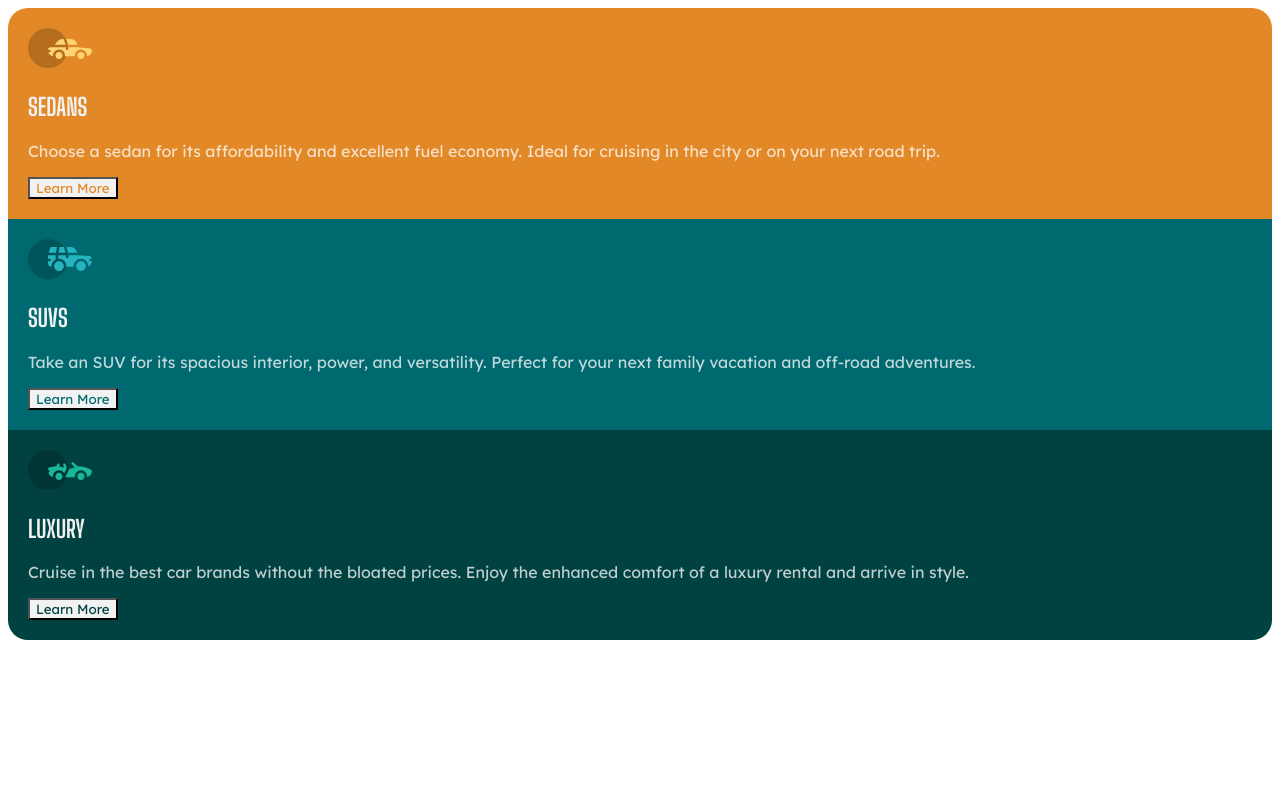
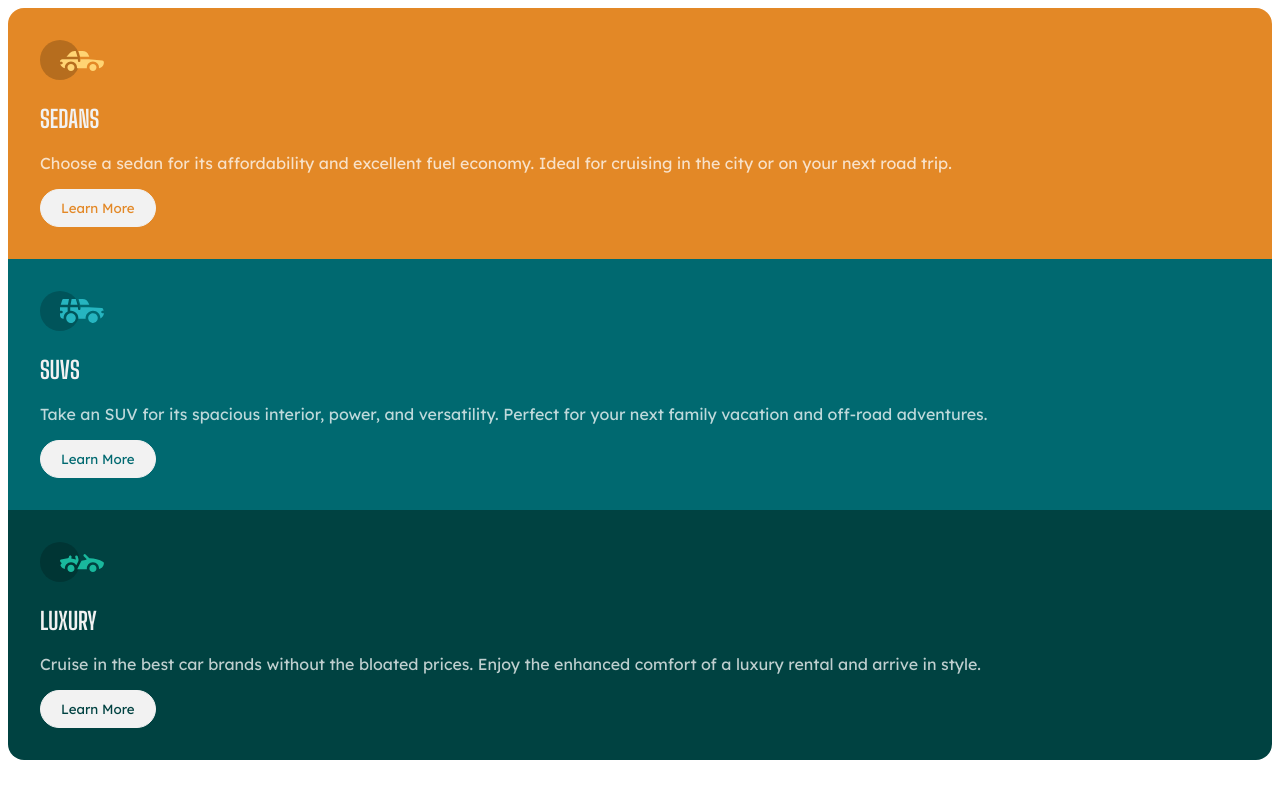
Before and after one commit to omarotxoa/3-column-preview-card-component, a React (Create React App) app: page / in a window 1280 px wide. Built offline with nearby package versions, Linux system fonts and the light colour scheme.

Commit message:
Button styling and div padding unit fix

```diff
--- a/src/styles.css
+++ b/src/styles.css
@@ -27,12 +27,12 @@ h1 {
 
 /* The 3 Divs */
 section > div {
-  padding: 20px;
+  padding: 2em;
 }
 
 div:first-of-type {
   background-color: var(--orange);
-  border-radius: 20px 20px 0 0;
+  border-radius: 1em 1em 0 0;
 }
 
 div:nth-of-type(2) {
@@ -41,13 +41,16 @@ div:nth-of-type(2) {
 
 div:last-of-type {
   background-color: var(--green);
-  border-radius: 0 0 20px 20px;
+  border-radius: 0 0 1em 1em;
 }
 
 /* Buttons */
 
 button {
   background-color: var(--gray);
+  border: 1px solid var(--gray);
+  border-radius: 2em;
+  padding: .75em 1.5em;
 }
 
 div:first-of-type button {
```
